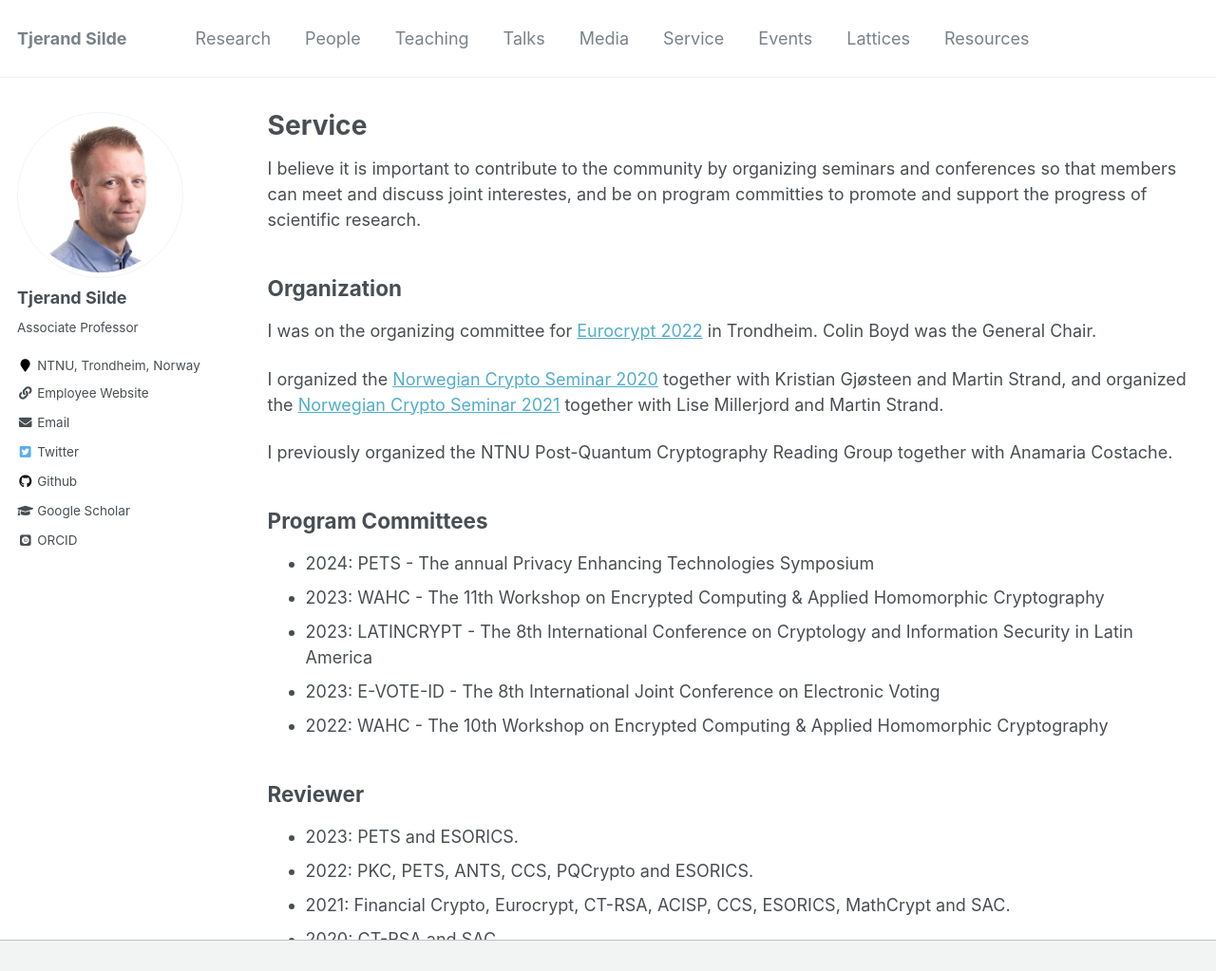
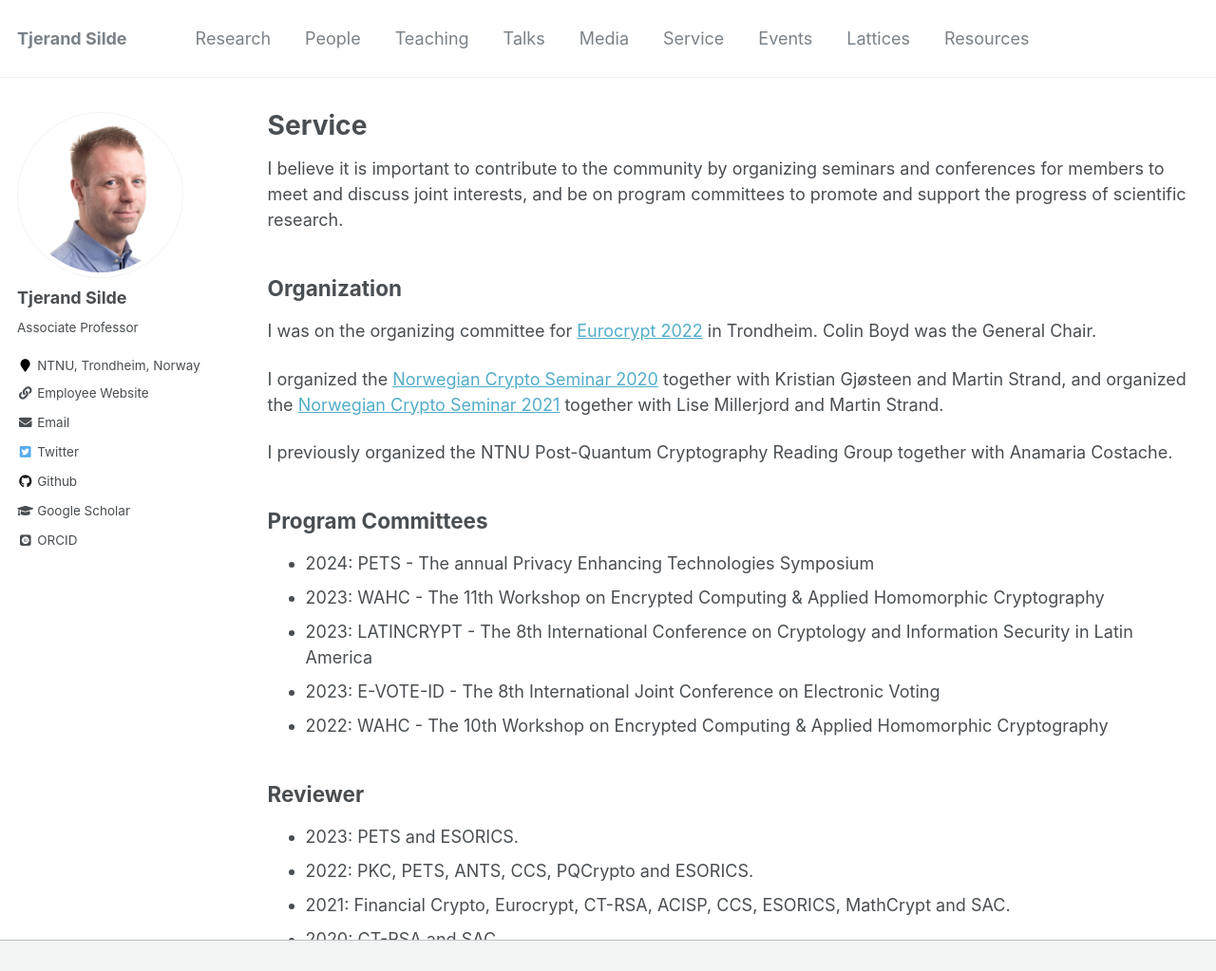
Before and after one commit to tjesi/tjesi.github.io, a Jekyll site: the page built from _pages/service.md, in a window 1280 px wide and 1219 px high, cut to the strip 0-1023 px from the top of the window. Shown: the whole strip at 95% size. Built offline with Jekyll 4.4.1, drawn with Linux system fonts in a browser that asks for light colours; some web fonts are replaced.

Commit message:
Update service.md

```diff
--- a/_pages/service.md
+++ b/_pages/service.md
@@ -5,7 +5,7 @@ permalink: /service/
 author_profile: true
 ---
 
-I believe it is important to contribute to the community by organizing seminars and conferences so that members can meet and discuss joint interestes, and be on program committies to promote and support the progress of scientific research.
+I believe it is important to contribute to the community by organizing seminars and conferences for members to meet and discuss joint interests, and be on program committees to promote and support the progress of scientific research.
 
 ## Organization
 
```
